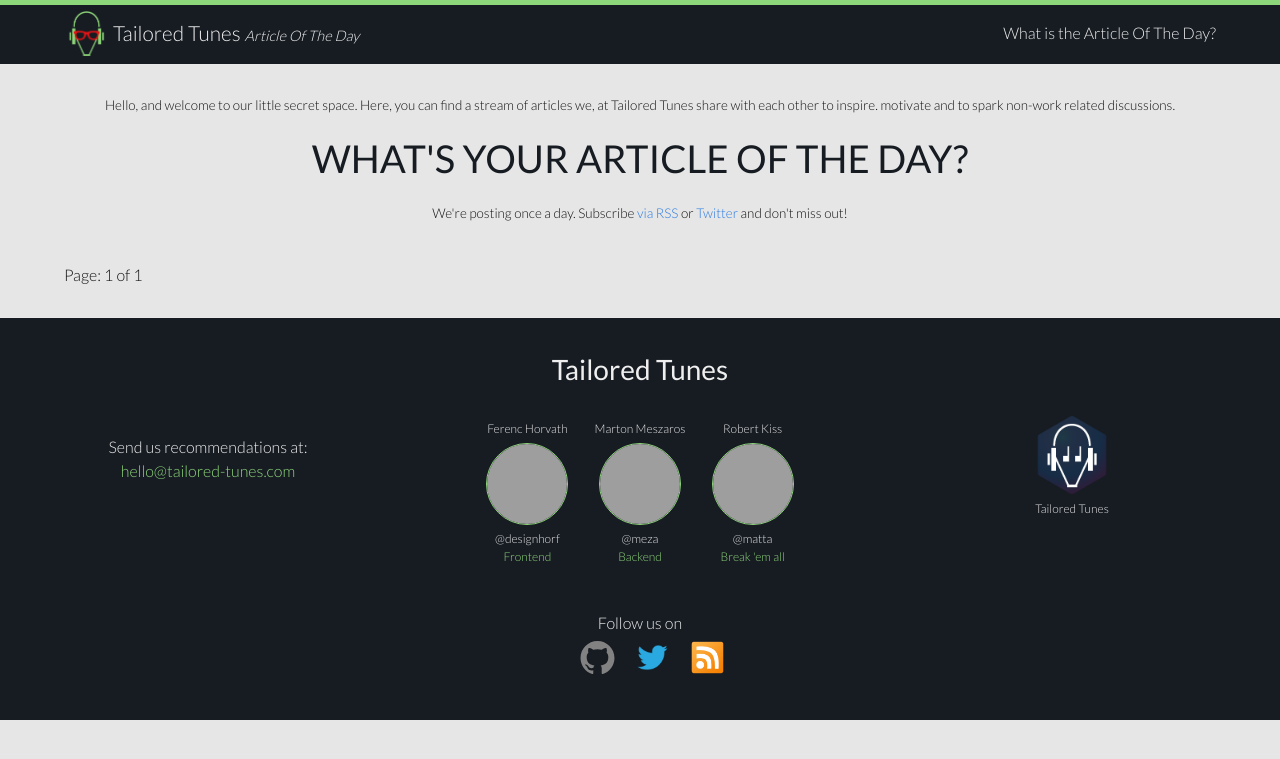
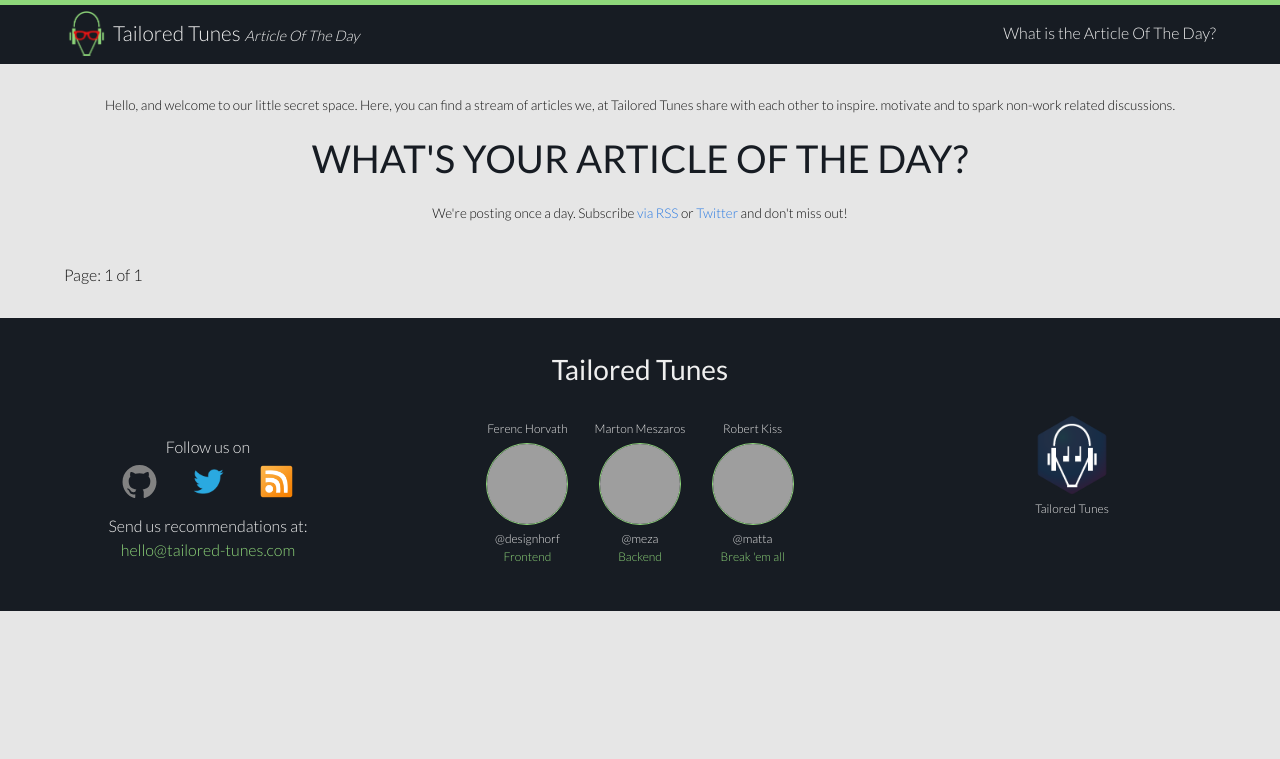
Before and after one commit to meza/test-gh, a Jekyll site: the page built from index.html, in a window 1280 px wide, cut to the strip 0-759 px from the top of the page. Built offline with Jekyll 4.4.1, drawn with Linux system fonts in a browser that asks for light colours; the list of posts is cut into pages by our own code; grey boxes are pictures that could not be loaded.

Commit message:
modified alignment stateshifter/tatu-project#66

```diff
--- a/_includes/footer.html
+++ b/_includes/footer.html
@@ -4,6 +4,38 @@
     <h2 class="footer-heading">{{ site.title }}</h2>
 
     <div class="email">
+      <div class="m-icons">
+          <p class="followus">Follow us on</p>
+          <ul class="sm-list">
+            {% if site.github_username %}
+            <li>
+              <a href="https://github.com/{{ site.github_username }}" target="_blank">
+                <span class="icon  icon--github">
+                  <svg viewBox="0 0 16 16">
+                    <path fill="#828282" d="M7.999,0.431c-4.285,0-7.76,3.474-7.76,7.761 c0,3.428,2.223,6.337,5.307,7.363c0.388,0.071,0.53-0.168,0.53-0.374c0-0.184-0.007-0.672-0.01-1.32 c-2.159,0.469-2.614-1.04-2.614-1.04c-0.353-0.896-0.862-1.135-0.862-1.135c-0.705-0.481,0.053-0.472,0.053-0.472 c0.779,0.055,1.189,0.8,1.189,0.8c0.692,1.186,1.816,0.843,2.258,0.645c0.071-0.502,0.271-0.843,0.493-1.037 C4.86,11.425,3.049,10.76,3.049,7.786c0-0.847,0.302-1.54,0.799-2.082C3.768,5.507,3.501,4.718,3.924,3.65 c0,0,0.652-0.209,2.134,0.796C6.677,4.273,7.34,4.187,8,4.184c0.659,0.003,1.323,0.089,1.943,0.261 c1.482-1.004,2.132-0.796,2.132-0.796c0.423,1.068,0.157,1.857,0.077,2.054c0.497,0.542,0.798,1.235,0.798,2.082 c0,2.981-1.814,3.637-3.543,3.829c0.279,0.24,0.527,0.713,0.527,1.437c0,1.037-0.01,1.874-0.01,2.129 c0,0.208,0.14,0.449,0.534,0.373c3.081-1.028,5.302-3.935,5.302-7.362C15.76,3.906,12.285,0.431,7.999,0.431z"/>
+                  </svg>
+                </span>
+              </a>
+            </li>
+            {% endif %}
+
+            {% if site.twitter_username %}
+            <li>
+              <a href="https://twitter.com/{{ site.twitter_username }}" target="_blank">
+                <span class="icon  icon--twitter">
+                  <img src="{{ site.baseurl }}/assets/twitter-icon.png" alt="Twitter" title="@{{ site.twitter_username }}" height="35" width="35" />
+                </span>
+              </a>
+            </li>
+            {% endif %}
+
+            <li>
+              <p class="rss-subscribe"><a href="{{ "/feed.xml" | prepend: site.baseurl }}">
+              <img src="{{ site.baseurl }}/assets/rss.png" alt="RSS" title="RSS" height="35" width="35" /></a></p>
+            </li>
+          </ul>
+      </div>
+
       <ul class="contact-list">
         <li> Send us recommendations at: </li>
         <li><a href="mailto:{{ site.email }}">{{ site.email }}</a></li>
@@ -42,38 +74,6 @@
       </a>
     </div>
 
-    <div class="socialBox">
-        <p class="followus">Follow us on</p>
-        <ul class="social-media-list">
-          {% if site.github_username %}
-          <li>
-            <a href="https://github.com/{{ site.github_username }}" target="_blank">
-              <span class="icon  icon--github">
-                <svg viewBox="0 0 16 16">
-                  <path fill="#828282" d="M7.999,0.431c-4.285,0-7.76,3.474-7.76,7.761 c0,3.428,2.223,6.337,5.307,7.363c0.388,0.071,0.53-0.168,0.53-0.374c0-0.184-0.007-0.672-0.01-1.32 c-2.159,0.469-2.614-1.04-2.614-1.04c-0.353-0.896-0.862-1.135-0.862-1.135c-0.705-0.481,0.053-0.472,0.053-0.472 c0.779,0.055,1.189,0.8,1.189,0.8c0.692,1.186,1.816,0.843,2.258,0.645c0.071-0.502,0.271-0.843,0.493-1.037 C4.86,11.425,3.049,10.76,3.049,7.786c0-0.847,0.302-1.54,0.799-2.082C3.768,5.507,3.501,4.718,3.924,3.65 c0,0,0.652-0.209,2.134,0.796C6.677,4.273,7.34,4.187,8,4.184c0.659,0.003,1.323,0.089,1.943,0.261 c1.482-1.004,2.132-0.796,2.132-0.796c0.423,1.068,0.157,1.857,0.077,2.054c0.497,0.542,0.798,1.235,0.798,2.082 c0,2.981-1.814,3.637-3.543,3.829c0.279,0.24,0.527,0.713,0.527,1.437c0,1.037-0.01,1.874-0.01,2.129 c0,0.208,0.14,0.449,0.534,0.373c3.081-1.028,5.302-3.935,5.302-7.362C15.76,3.906,12.285,0.431,7.999,0.431z"/>
-                </svg>
-              </span>
-            </a>
-          </li>
-          {% endif %}
-
-          {% if site.twitter_username %}
-          <li>
-            <a href="https://twitter.com/{{ site.twitter_username }}" target="_blank">
-              <span class="icon  icon--twitter">
-                <img src="{{ site.baseurl }}/assets/twitter-icon.png" alt="Twitter" title="@{{ site.twitter_username }}" height="35" width="35" />
-              </span>
-            </a>
-          </li>
-          {% endif %}
-
-          <li>
-            <p class="rss-subscribe"><a href="{{ "/feed.xml" | prepend: site.baseurl }}">
-            <img src="{{ site.baseurl }}/assets/rss.png" alt="RSS" title="RSS" height="35" width="35" /></a></p>
-          </li>
-        </ul>
-      </div>
-
   </div>
 
 </footer>
--- a/_sass/_footer.scss
+++ b/_sass/_footer.scss
@@ -25,9 +25,8 @@
     text-align: center;
 }
 
-.socialBox {
+.m-icons {
     float: left;
-    margin-top: 30px;
     width: 100%;
 
     @include max-media($desktop) {
@@ -36,7 +35,7 @@
 }
 
 .contact-list,
-.social-media-list {
+.sm-list {
     list-style: none;
     margin-left: 0;
 
@@ -44,15 +43,19 @@
         margin: 0 20px;
     }
 
+    li {
+        margin: 0 auto;
+    }
+
     a {
         text-decoration: none;
     }
 }
 
-.social-media-list {
+.sm-list {
     display: flex;
     margin: 0 auto;
-    width: 120px;
+    max-width: 200px;
 }
 
 .contact-list a,
```
